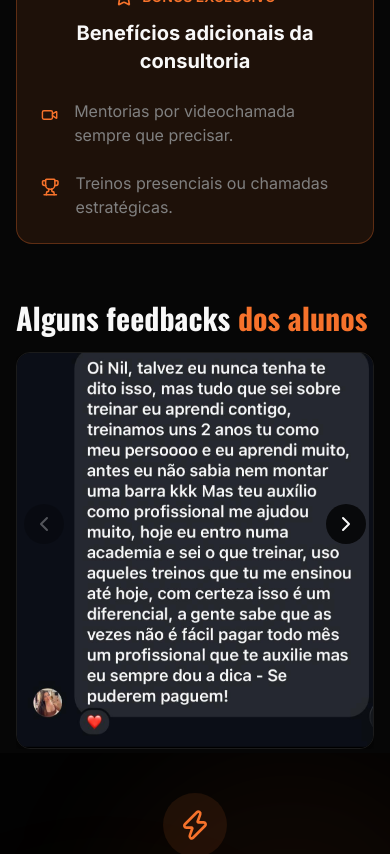
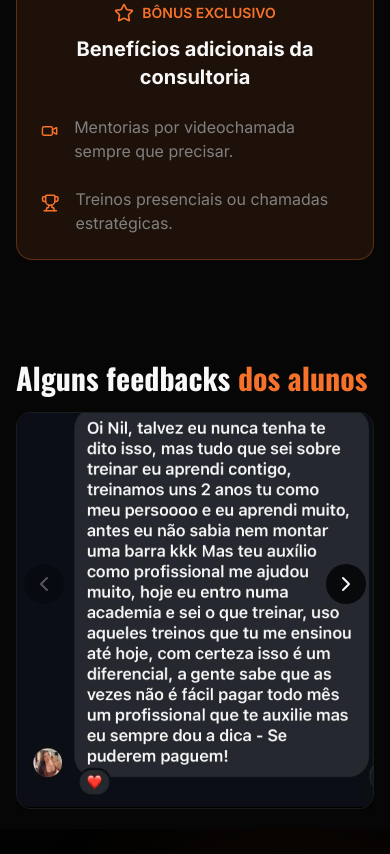
Before and after one commit to ismaeloliveira-projetos/nilmar-team, a Next.js app: page / in a window 390 px wide. Shown: the part 4144-4998 px from the top of the page. Built offline with nearby package versions, Linux system fonts and the light colour scheme.

Commit message:
fix: ajusta espaçamentos na seção como funciona

```diff
--- a/components/how-it-works.tsx
+++ b/components/how-it-works.tsx
@@ -81,7 +81,7 @@ export function HowItWorks() {
   }
 
   return (
-    <section id="como-funciona" className="py-1 md:py-24 bg-card">
+    <section id="como-funciona" className="py-5 md:py-24 bg-card">
       <div className="max-w-6xl mx-auto px-4 md:px-6">
 
         {/* HEADER */}
@@ -179,7 +179,7 @@ export function HowItWorks() {
         </motion.div>
 
         {/* FEEDBACKS */}
-        <motion.div className="mt-14 md:mt-20 relative overflow-hidden">
+        <motion.div className="mt-25 md:mt-20 relative overflow-hidden">
             <h3 className="font-heading text-3xl md:text-5xl font-bold mb-4">
             Alguns feedbacks <span className="text-primary"> dos alunos</span>
           </h3>
```
